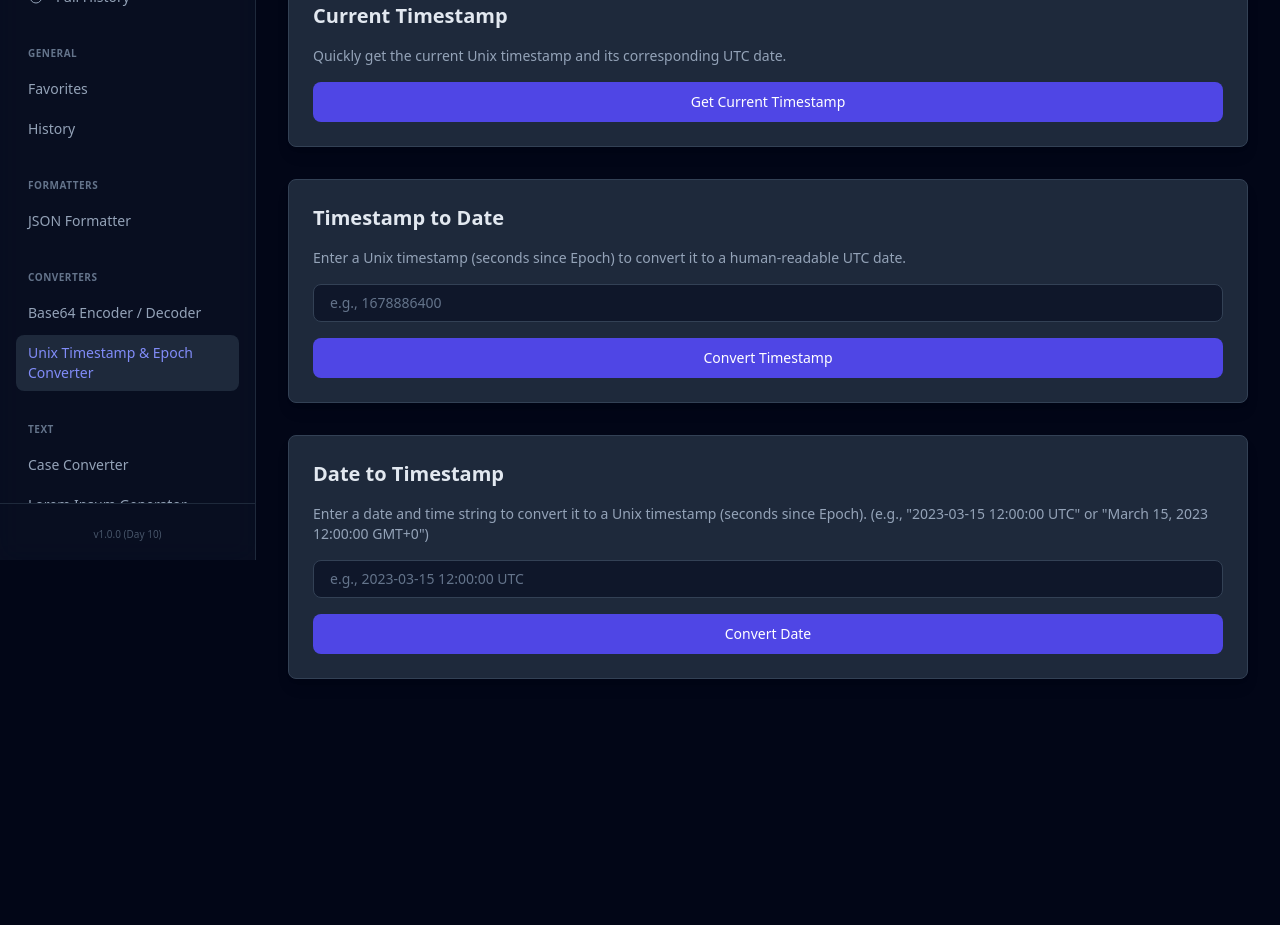
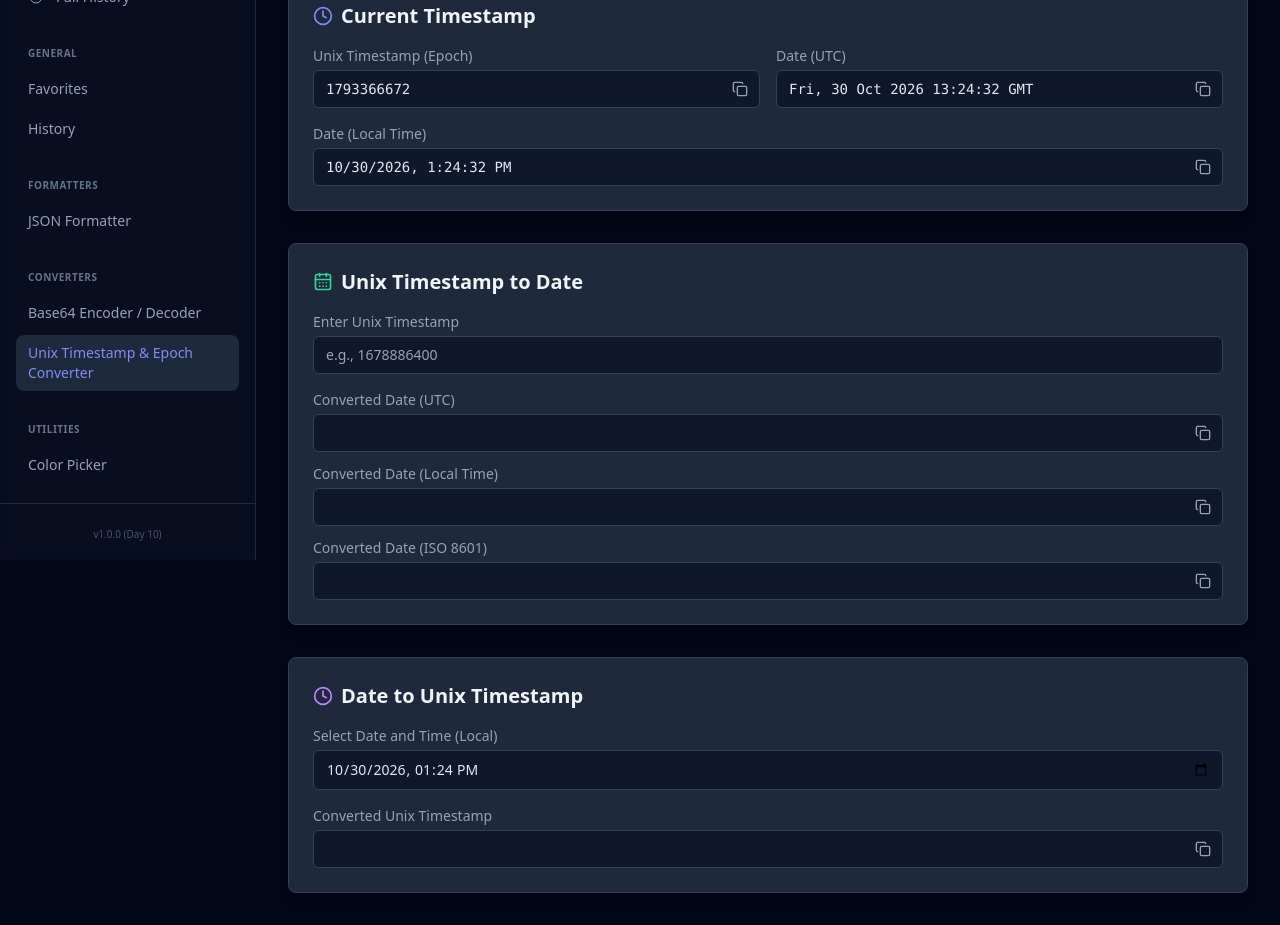
Before and after one commit to Sanjaycode21/developer-toolbox, a Next.js app: page /tools/unix-timestamp-epoch-converter in a window 1280 px wide. Shown: the part 240-1165 px from the top of the page. Before the commit the page ends 951 px from the top, so only its background shows below. Built offline with nearby package versions, Linux system fonts and the light colour scheme.

Commit message:
bot(daily): implement Day 13: Implement Unix Timestamp and Epoch Converter tools

```diff
--- a/src/app/tools/unix-timestamp-epoch-converter/page.tsx
+++ b/src/app/tools/unix-timestamp-epoch-converter/page.tsx
@@ -1,171 +1,285 @@
 "use client";
 
-import React, { useState, useCallback, useEffect } from 'react';
+import React, { useState, useEffect, useCallback } from 'react';
 import ToolPageWrapper from '@/components/ToolPageWrapper';
 import toast from 'react-hot-toast';
+import { Copy, Clock, CalendarDays } from 'lucide-react';
 
-const UnixTimestampEpochConverterPage: React.FC = () => {
-  const [timestampInput, setTimestampInput] = useState<string>('');
+const UnixTimestampEpochConverter: React.FC = () => {
+  // State for current timestamp
+  const [currentUnixTimestamp, setCurrentUnixTimestamp] = useState<number>(0);
+  const [currentDateUTC, setCurrentDateUTC] = useState<string>('');
+  const [currentDateLocal, setCurrentDateLocal] = useState<string>('');
+
+  // State for Unix Timestamp to Date conversion
+  const [unixTimestampInput, setUnixTimestampInput] = useState<string>('');
+  const [convertedDateUTC, setConvertedDateUTC] = useState<string>('');
+  const [convertedDateLocal, setConvertedDateLocal] = useState<string>('');
+  const [convertedDateISO, setConvertedDateISO] = useState<string>('');
+
+  // State for Date to Unix Timestamp conversion
   const [dateInput, setDateInput] = useState<string>('');
-  const [convertedDate, setConvertedDate] = useState<string>('');
   const [convertedTimestamp, setConvertedTimestamp] = useState<string>('');
 
-  const formatDate = useCallback((date: Date): string => {
-    if (isNaN(date.getTime())) {
-      return "Invalid Date";
+  // Helper to copy text to clipboard
+  const copyToClipboard = useCallback((text: string, label: string) => {
+    if (text) {
+      navigator.clipboard.writeText(text);
+      toast.success(`${label} copied to clipboard!`);
+    } else {
+      toast.error(`Nothing to copy for ${label}.`);
     }
-    // Format to YYYY-MM-DD HH:mm:ss UTC
-    const year = date.getUTCFullYear();
-    const month = (date.getUTCMonth() + 1).toString().padStart(2, '0');
-    const day = date.getUTCDate().toString().padStart(2, '0');
-    const hours = date.getUTCHours().toString().padStart(2, '0');
-    const minutes = date.getUTCMinutes().toString().padStart(2, '0');
-    const seconds = date.getUTCSeconds().toString().padStart(2, '0');
-    return `${year}-${month}-${day} ${hours}:${minutes}:${seconds} UTC`;
   }, []);
 
-  const convertTimestampToDate = useCallback(() => {
-    if (!timestampInput) {
-      setConvertedDate('');
-      return;
+  // Update current time every second
+  useEffect(() => {
+    const updateCurrentTime = () => {
+      const now = new Date();
+      const timestamp = Math.floor(now.getTime() / 1000);
+      setCurrentUnixTimestamp(timestamp);
+      setCurrentDateUTC(now.toUTCString());
+      setCurrentDateLocal(now.toLocaleString());
+    };
+
+    updateCurrentTime(); // Initial call
+    const intervalId = setInterval(updateCurrentTime, 1000);
+
+    return () => clearInterval(intervalId);
+  }, []);
+
+  // Initialize date input with current local time
+  useEffect(() => {
+    const now = new Date();
+    const year = now.getFullYear();
+    const month = (now.getMonth() + 1).toString().padStart(2, '0');
+    const day = now.getDate().toString().padStart(2, '0');
+    const hours = now.getHours().toString().padStart(2, '0');
+    const minutes = now.getMinutes().toString().padStart(2, '0');
+    setDateInput(`${year}-${month}-${day}T${hours}:${minutes}`);
+  }, []);
+
+  // Handle Unix Timestamp input change
+  const handleUnixTimestampChange = useCallback((e: React.ChangeEvent<HTMLInputElement>) => {
+    const value = e.target.value;
+    setUnixTimestampInput(value);
+
+    const timestamp = parseInt(value, 10);
+    if (!isNaN(timestamp) && timestamp >= 0) {
+      const date = new Date(timestamp * 1000);
+      setConvertedDateUTC(date.toUTCString());
+      setConvertedDateLocal(date.toLocaleString());
+      setConvertedDateISO(date.toISOString());
+    } else {
+      setConvertedDateUTC('');
+      setConvertedDateLocal('');
+      setConvertedDateISO('');
     }
-    const timestamp = parseInt(timestampInput, 10);
-    if (isNaN(timestamp) || timestamp < 0) {
-      toast.error("Please enter a valid positive Unix timestamp.");
-      setConvertedDate("Invalid Timestamp");
-      return;
+  }, []);
+
+  // Handle Date input change
+  const handleDateChange = useCallback((e: React.ChangeEvent<HTMLInputElement>) => {
+    const value = e.target.value;
+    setDateInput(value);
+
+    if (value) {
+      const date = new Date(value);
+      if (!isNaN(date.getTime())) {
+        setConvertedTimestamp(Math.floor(date.getTime() / 1000).toString());
+      } else {
+        setConvertedTimestamp('');
       }
-    // Unix timestamp is in seconds, Date constructor expects milliseconds
-    const date = new Date(timestamp * 1000);
-    setConvertedDate(formatDate(date));
-  }, [timestampInput, formatDate]);
-
-  const convertDateToTimestamp = useCallback(() => {
-    if (!dateInput) {
+    } else {
       setConvertedTimestamp('');
-      return;
     }
-    try {
-      // Attempt to parse the date string. new Date() is quite flexible.
-      const date = new Date(dateInput);
-      if (isNaN(date.getTime())) {
-        toast.error("Please enter a valid date/time string.");
-        setConvertedTimestamp("Invalid Date");
-        return;
-      }
-      // Get Unix timestamp in seconds
-      const timestamp = Math.floor(date.getTime() / 1000);
-      setConvertedTimestamp(timestamp.toString());
-    } catch (error) {
-      toast.error("Error parsing date. Please check the format.");
-      setConvertedTimestamp("Invalid Date");
-    }
-  }, [dateInput]);
-
-  const setCurrentTimestamp = useCallback(() => {
-    const now = new Date();
-    const currentTimestamp = Math.floor(now.getTime() / 1000);
-    setTimestampInput(currentTimestamp.toString());
-    setDateInput(formatDate(now));
-    setConvertedDate(formatDate(now)); // Directly set for current timestamp
-    setConvertedTimestamp(currentTimestamp.toString()); // Directly set for current date
-  }, [formatDate]);
-
-  // Effect to run conversions when inputs change
-  useEffect(() => {
-    convertTimestampToDate();
-  }, [timestampInput, convertTimestampToDate]);
-
-  useEffect(() => {
-    convertDateToTimestamp();
-  }, [dateInput, convertDateToTimestamp]);
+  }, []);
 
   return (
     <ToolPageWrapper
       toolSlug="unix-timestamp-epoch-converter"
       toolName="Unix Timestamp & Epoch Converter"
-      description="Convert Unix timestamps to human-readable dates and vice versa."
+      description="Convert between Unix timestamps (Epoch) and human-readable dates, and view the current timestamp."
     >
       <div className="space-y-8">
-        {/* Get Current Timestamp */}
-        <div className="p-6 bg-slate-800 rounded-lg shadow-lg border border-slate-700">
-          <h3 className="text-xl font-semibold text-slate-200 mb-4">Current Timestamp</h3>
-          <p className="text-slate-400 mb-4 text-sm">
-            Quickly get the current Unix timestamp and its corresponding UTC date.
-          </p>
+        {/* Current Timestamp */}
+        <section className="bg-slate-800 p-6 rounded-lg shadow-lg border border-slate-700">
+          <h2 className="text-xl font-semibold text-slate-100 mb-4 flex items-center gap-2">
+            <Clock className="w-5 h-5 text-indigo-400" /> Current Timestamp
+          </h2>
+          <div className="grid grid-cols-1 md:grid-cols-2 gap-4">
+            <div>
+              <label className="block text-slate-400 text-sm font-medium mb-1">Unix Timestamp (Epoch)</label>
+              <div className="relative">
+                <input
+                  type="text"
+                  readOnly
+                  value={currentUnixTimestamp}
+                  className="w-full bg-slate-900 border border-slate-700 rounded-md py-2 px-3 text-slate-200 text-sm font-mono pr-10"
+                />
                 <button
-            onClick={setCurrentTimestamp}
-            className="w-full px-5 py-2.5 text-sm font-medium text-white bg-indigo-600 rounded-lg hover:bg-indigo-700 focus:outline-none focus:ring-2 focus:ring-indigo-500 focus:ring-offset-2 focus:ring-offset-slate-900 transition-colors duration-200"
+                  onClick={() => copyToClipboard(currentUnixTimestamp.toString(), 'Current Unix Timestamp')}
+                  className="absolute right-2 top-1/2 -translate-y-1/2 text-slate-400 hover:text-indigo-400 transition-colors p-1"
+                  aria-label="Copy current Unix timestamp"
                 >
-            Get Current Timestamp
+                  <Copy className="w-4 h-4" />
                 </button>
-          {timestampInput && (
-            <div className="mt-4 p-4 bg-slate-700 rounded-md text-slate-200 font-mono text-sm break-all">
-              <p><strong>Timestamp:</strong> {timestampInput}</p>
-              <p><strong>Date (UTC):</strong> {convertedDate}</p>
               </div>
-          )}
+            </div>
+            <div>
+              <label className="block text-slate-400 text-sm font-medium mb-1">Date (UTC)</label>
+              <div className="relative">
+                <input
+                  type="text"
+                  readOnly
+                  value={currentDateUTC}
+                  className="w-full bg-slate-900 border border-slate-700 rounded-md py-2 px-3 text-slate-200 text-sm font-mono pr-10"
+                />
+                <button
+                  onClick={() => copyToClipboard(currentDateUTC, 'Current UTC Date')}
+                  className="absolute right-2 top-1/2 -translate-y-1/2 text-slate-400 hover:text-indigo-400 transition-colors p-1"
+                  aria-label="Copy current UTC date"
+                >
+                  <Copy className="w-4 h-4" />
+                </button>
+              </div>
+            </div>
+            <div className="md:col-span-2">
+              <label className="block text-slate-400 text-sm font-medium mb-1">Date (Local Time)</label>
+              <div className="relative">
+                <input
+                  type="text"
+                  readOnly
+                  value={currentDateLocal}
+                  className="w-full bg-slate-900 border border-slate-700 rounded-md py-2 px-3 text-slate-200 text-sm font-mono pr-10"
+                />
+                <button
+                  onClick={() => copyToClipboard(currentDateLocal, 'Current Local Date')}
+                  className="absolute right-2 top-1/2 -translate-y-1/2 text-slate-400 hover:text-indigo-400 transition-colors p-1"
+                  aria-label="Copy current local date"
+                >
+                  <Copy className="w-4 h-4" />
+                </button>
+              </div>
+            </div>
+          </div>
+        </section>
+
+        {/* Unix Timestamp to Date Converter */}
+        <section className="bg-slate-800 p-6 rounded-lg shadow-lg border border-slate-700">
+          <h2 className="text-xl font-semibold text-slate-100 mb-4 flex items-center gap-2">
+            <CalendarDays className="w-5 h-5 text-emerald-400" /> Unix Timestamp to Date
+          </h2>
+          <div className="mb-4">
+            <label htmlFor="unixTimestampInput" className="block text-slate-400 text-sm font-medium mb-1">
+              Enter Unix Timestamp
+            </label>
+            <input
+              id="unixTimestampInput"
+              type="number"
+              value={unixTimestampInput}
+              onChange={handleUnixTimestampChange}
+              placeholder="e.g., 1678886400"
+              className="w-full bg-slate-900 border border-slate-700 focus:border-indigo-500 focus:ring-indigo-500 rounded-md py-2 px-3 text-slate-200 text-sm transition-colors"
+            />
           </div>
 
-        {/* Timestamp to Date Converter */}
-        <div className="p-6 bg-slate-800 rounded-lg shadow-lg border border-slate-700">
-          <h3 className="text-xl font-semibold text-slate-200 mb-4">Timestamp to Date</h3>
-          <p className="text-slate-400 mb-4 text-sm">
-            Enter a Unix timestamp (seconds since Epoch) to convert it to a human-readable UTC date.
-          </p>
-          <div className="flex flex-col gap-4">
+          <div className="space-y-3">
+            <div>
+              <label className="block text-slate-400 text-sm font-medium mb-1">Converted Date (UTC)</label>
+              <div className="relative">
                 <input
                   type="text"
-              value={timestampInput}
-              onChange={(e) => setTimestampInput(e.target.value)}
-              placeholder="e.g., 1678886400"
-              className="w-full px-4 py-2 bg-slate-900 border border-slate-700 rounded-lg text-slate-200 placeholder-slate-500 focus:ring-indigo-500 focus:border-indigo-500 transition-colors duration-200 text-sm"
+                  readOnly
+                  value={convertedDateUTC}
+                  className="w-full bg-slate-900 border border-slate-700 rounded-md py-2 px-3 text-slate-200 text-sm font-mono pr-10"
                 />
                 <button
-              onClick={convertTimestampToDate}
-              className="w-full px-5 py-2.5 text-sm font-medium text-white bg-indigo-600 rounded-lg hover:bg-indigo-700 focus:outline-none focus:ring-2 focus:ring-indigo-500 focus:ring-offset-2 focus:ring-offset-slate-900 transition-colors duration-200"
+                  onClick={() => copyToClipboard(convertedDateUTC, 'UTC Date')}
+                  className="absolute right-2 top-1/2 -translate-y-1/2 text-slate-400 hover:text-indigo-400 transition-colors p-1"
+                  aria-label="Copy converted UTC date"
                 >
-              Convert Timestamp
+                  <Copy className="w-4 h-4" />
                 </button>
-            {convertedDate && (
-              <div className="mt-2 p-4 bg-slate-700 rounded-md text-slate-200 font-mono text-sm break-all">
-                <p><strong>Result (UTC):</strong> {convertedDate}</p>
-              </div>
-            )}
               </div>
             </div>
-
-        {/* Date to Timestamp Converter */}
-        <div className="p-6 bg-slate-800 rounded-lg shadow-lg border border-slate-700">
-          <h3 className="text-xl font-semibold text-slate-200 mb-4">Date to Timestamp</h3>
-          <p className="text-slate-400 mb-4 text-sm">
-            Enter a date and time string to convert it to a Unix timestamp (seconds since Epoch).
-            (e.g., "2023-03-15 12:00:00 UTC" or "March 15, 2023 12:00:00 GMT+0")
-          </p>
-          <div className="flex flex-col gap-4">
+            <div>
+              <label className="block text-slate-400 text-sm font-medium mb-1">Converted Date (Local Time)</label>
+              <div className="relative">
                 <input
                   type="text"
-              value={dateInput}
-              onChange={(e) => setDateInput(e.target.value)}
-              placeholder="e.g., 2023-03-15 12:00:00 UTC"
-              className="w-full px-4 py-2 bg-slate-900 border border-slate-700 rounded-lg text-slate-200 placeholder-slate-500 focus:ring-indigo-500 focus:border-indigo-500 transition-colors duration-200 text-sm"
+                  readOnly
+                  value={convertedDateLocal}
+                  className="w-full bg-slate-900 border border-slate-700 rounded-md py-2 px-3 text-slate-200 text-sm font-mono pr-10"
                 />
                 <button
-              onClick={convertDateToTimestamp}
-              className="w-full px-5 py-2.5 text-sm font-medium text-white bg-indigo-600 rounded-lg hover:bg-indigo-700 focus:outline-none focus:ring-2 focus:ring-indigo-500 focus:ring-offset-2 focus:ring-offset-slate-900 transition-colors duration-200"
+                  onClick={() => copyToClipboard(convertedDateLocal, 'Local Date')}
+                  className="absolute right-2 top-1/2 -translate-y-1/2 text-slate-400 hover:text-indigo-400 transition-colors p-1"
+                  aria-label="Copy converted local date"
                 >
-              Convert Date
+                  <Copy className="w-4 h-4" />
                 </button>
-            {convertedTimestamp && (
-              <div className="mt-2 p-4 bg-slate-700 rounded-md text-slate-200 font-mono text-sm break-all">
-                <p><strong>Result (Timestamp):</strong> {convertedTimestamp}</p>
-              </div>
-            )}
               </div>
             </div>
+            <div>
+              <label className="block text-slate-400 text-sm font-medium mb-1">Converted Date (ISO 8601)</label>
+              <div className="relative">
+                <input
+                  type="text"
+                  readOnly
+                  value={convertedDateISO}
+                  className="w-full bg-slate-900 border border-slate-700 rounded-md py-2 px-3 text-slate-200 text-sm font-mono pr-10"
+                />
+                <button
+                  onClick={() => copyToClipboard(convertedDateISO, 'ISO 8601 Date')}
+                  className="absolute right-2 top-1/2 -translate-y-1/2 text-slate-400 hover:text-indigo-400 transition-colors p-1"
+                  aria-label="Copy converted ISO 8601 date"
+                >
+                  <Copy className="w-4 h-4" />
+                </button>
+              </div>
+            </div>
+          </div>
+        </section>
+
+        {/* Date to Unix Timestamp Converter */}
+        <section className="bg-slate-800 p-6 rounded-lg shadow-lg border border-slate-700">
+          <h2 className="text-xl font-semibold text-slate-100 mb-4 flex items-center gap-2">
+            <Clock className="w-5 h-5 text-purple-400" /> Date to Unix Timestamp
+          </h2>
+          <div className="mb-4">
+            <label htmlFor="dateInput" className="block text-slate-400 text-sm font-medium mb-1">
+              Select Date and Time (Local)
+            </label>
+            <input
+              id="dateInput"
+              type="datetime-local"
+              value={dateInput}
+              onChange={handleDateChange}
+              className="w-full bg-slate-900 border border-slate-700 focus:border-indigo-500 focus:ring-indigo-500 rounded-md py-2 px-3 text-slate-200 text-sm transition-colors"
+            />
+          </div>
+
+          <div>
+            <label className="block text-slate-400 text-sm font-medium mb-1">Converted Unix Timestamp</label>
+            <div className="relative">
+              <input
+                type="text"
+                readOnly
+                value={convertedTimestamp}
+                className="w-full bg-slate-900 border border-slate-700 rounded-md py-2 px-3 text-slate-200 text-sm font-mono pr-10"
+              />
+              <button
+                onClick={() => copyToClipboard(convertedTimestamp, 'Converted Unix Timestamp')}
+                className="absolute right-2 top-1/2 -translate-y-1/2 text-slate-400 hover:text-indigo-400 transition-colors p-1"
+                aria-label="Copy converted Unix timestamp"
+              >
+                <Copy className="w-4 h-4" />
+              </button>
+            </div>
+          </div>
+        </section>
       </div>
     </ToolPageWrapper>
   );
 };
 
-export default UnixTimestampEpochConverterPage;
+export default UnixTimestampEpochConverter;
--- a/src/lib/tools.tsx
+++ b/src/lib/tools.tsx
@@ -13,8 +13,8 @@ import {
   Calendar,
   Sparkles,
   Clock, // Added Clock icon
-  Key,
-  Search,
+  Key, // Added Key icon for UUID/Password
+  Search, // Added Search icon for Regex
 } from "lucide-react";
 
 export interface Tool {
@@ -23,7 +23,7 @@ export interface Tool {
   category: string;
   path: string;
   description: string;
-  icon: React.ElementType; // Added icon property
+  icon: React.ElementType; // Lucide icon component
 }
 
 export const tools: Tool[] = [
@@ -40,7 +40,7 @@ export const tools: Tool[] = [
     name: "History",
     category: "General",
     path: "/tools/history",
-    description: "Recently used tools and past conversions.",
+    description: "Recently used tools and their past inputs.",
     icon: History,
   },
   {
@@ -48,7 +48,7 @@ export const tools: Tool[] = [
     name: "JSON Formatter",
     category: "Formatters",
     path: "/tools/json-formatter",
-    description: "Beautify or minify JSON data for better readability.",
+    description: "Beautify and validate JSON data.",
     icon: Code,
   },
   {
@@ -60,86 +60,73 @@ export const tools: Tool[] = [
     icon: Binary,
   },
   {
+    slug: "color-picker",
+    name: "Color Picker",
+    category: "Utilities",
+    path: "/tools/color-picker",
+    description: "Select colors and convert between formats (HEX, RGB, HSL).",
+    icon: Palette,
+  },
+  {
+    slug: "jwt-decoder",
+    name: "JWT Decoder",
+    category: "Security",
+    path: "/tools/jwt-decoder",
+    description: "Decode JWT tokens to inspect header, payload, and signature.",
+    icon: Shield,
+  },
+  {
+    slug: "css-shadow-gradient-generator",
+    name: "CSS Shadow & Gradient Generator",
+    category: "Generators",
+    path: "/tools/css-shadow-gradient-generator",
+    description: "Generate complex CSS shadows and gradients with live preview.",
+    icon: Layers,
+  },
+  {
     slug: "unix-timestamp-epoch-converter",
     name: "Unix Timestamp & Epoch Converter",
     category: "Converters",
     path: "/tools/unix-timestamp-epoch-converter",
-    description: "Convert Unix timestamps to human-readable dates and vice versa.",
-    icon: Clock,
+    description: "Convert between Unix timestamps and human-readable dates.",
+    icon: Clock, // Assigned Clock icon
+  },
+  {
+    slug: "uuid-password-generator",
+    name: "UUID & Password Generator",
+    category: "Generators",
+    path: "/tools/uuid-password-generator",
+    description: "Generate strong passwords and UUIDs (v1, v4, v5).",
+    icon: Key, // Assigned Key icon
   },
   {
     slug: "case-converter",
     name: "Case Converter",
     category: "Text",
     path: "/tools/case-converter",
-    description: "Convert text between different letter cases.",
+    description: "Convert text between various case formats (e.g., camelCase, snake_case).",
     icon: FileText,
   },
   {
     slug: "lorem-ipsum-generator",
     name: "Lorem Ipsum Generator",
-    category: "Text",
+    category: "Generators",
     path: "/tools/lorem-ipsum-generator",
     description: "Generate placeholder text for your designs and layouts.",
     icon: Sparkles,
   },
   {
-    slug: "uuid-generator",
-    name: "UUID Generator",
-    category: "Generators",
-    path: "/tools/uuid-generator",
-    description: "Generate universally unique identifiers (UUIDs).",
-    icon: Hash,
-  },
-  {
-    slug: "password-generator",
-    name: "Password Generator",
-    category: "Generators",
-    path: "/tools/password-generator",
-    description: "Create strong, random passwords.",
-    icon: Key,
-  },
-  {
     slug: "regex-tester-generator",
     name: "Regex Tester & Generator",
-    category: "Utilities",
+    category: "Text",
     path: "/tools/regex-tester-generator",
-    description: "Test and generate regular expressions.",
+    description: "Test and generate regular expressions with explanations.",
     icon: Search,
-  },
-  {
-    slug: "color-picker",
-    name: "Color Picker",
-    category: "Design",
-    path: "/tools/color-picker",
-    description: "Select colors and get their HEX, RGB, HSL, and other values.",
-    icon: Palette,
-  },
-  {
-    slug: "css-shadow-gradient-generator",
-    name: "CSS Shadow & Gradient Generator",
-    category: "Design",
-    path: "/tools/css-shadow-gradient-generator",
-    description: "Generate complex CSS shadows and gradients with ease.",
-    icon: Layers,
-  },
-  {
-    slug: "jwt-decoder",
-    name: "JWT Decoder",
-    category: "Security",
-    path: "/tools/jwt-decoder",
-    description: "Decode JSON Web Tokens to inspect their header, payload, and verify signature.",
-    icon: Shield,
   },
 ];
 
-export const getToolBySlug = (slug: string): Tool | undefined => {
-  return tools.find((tool) => tool.slug === slug);
-};
-
-export const getToolByPath = (path: string): Tool | undefined => {
-  return tools.find((tool) => tool.path === path);
-};
+export const getToolBySlug = (slug: string) => tools.find((tool) => tool.slug === slug);
+export const getToolByPath = (path: string) => tools.find((tool) => tool.path === path);
 
 export const toolsByCategory = tools.reduce((acc, tool) => {
   if (!acc[tool.category]) {
```
Also changed, not shown: 1 other file (tests, documents, lock files or other folders). Lines whose indentation alone changed are shown as unchanged.
